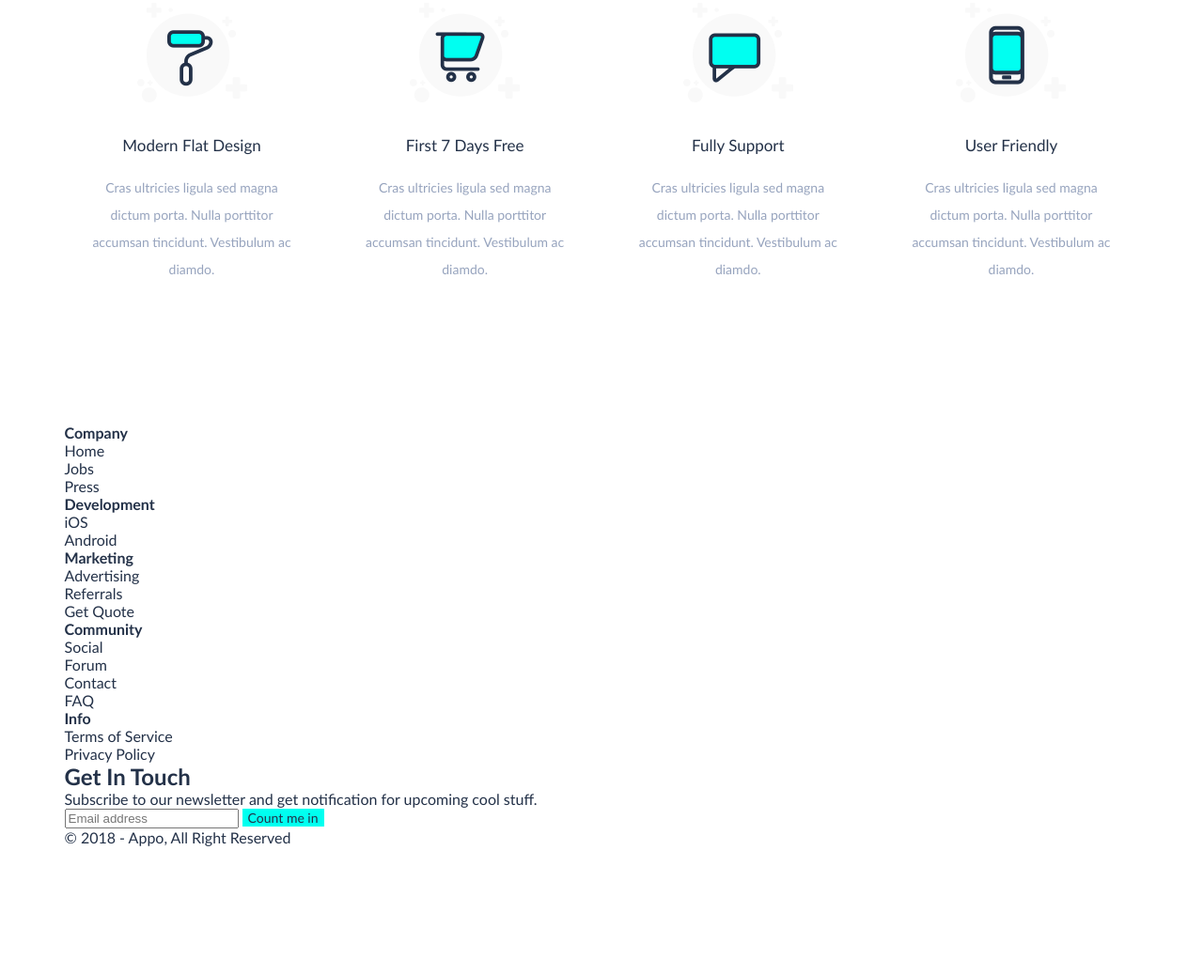
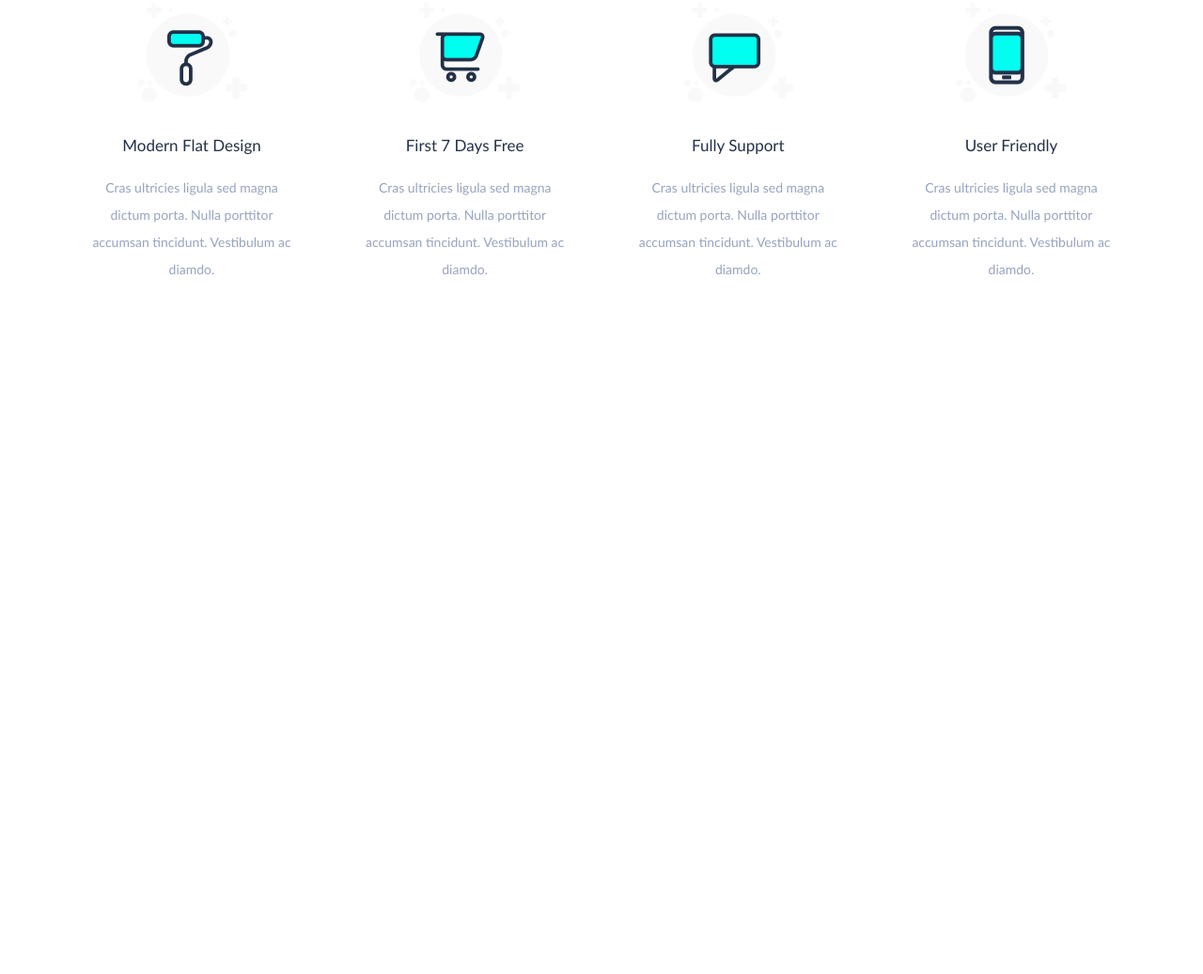
Before and after one commit to dhaspal/appo, a plain HTML site: page index.html in a window 1280 px wide. Shown: the part 1171-2208 px from the top of the page at 94% size. After the commit the page ends 1622 px from the top, so only its background shows below. Drawn offline with Linux system fonts and the light colour scheme.

Commit message:
Remove footer section from index.html to streamline layout

```diff
--- a/index.html
+++ b/index.html
@@ -47,36 +47,5 @@
     </div>
   </div>
 </section>
-<footer>
-  <div class="container">
-    <nav class="cols">
-      <div><h4>Company</h4><ul><li><a href="#home">Home</a></li><li><a href="#touch">Jobs</a></li><li><a href="#touch">Press</a></li></ul></div>
-      <div><h4>Development</h4><ul><li><a href="#touch">iOS</a></li><li><a href="#touch">Android</a></li></ul></div>
-      <div><h4>Marketing</h4><ul><li><a href="#touch">Advertising</a></li><li><a href="#touch">Referrals</a></li><li><a href="#touch">Get Quote</a></li></ul></div>
-      <div><h4>Community</h4><ul><li><a href="#touch">Social</a></li><li><a href="#touch">Forum</a></li><li><a href="#touch">Contact</a></li><li><a href="#touch">FAQ</a></li></ul></div>
-      <div><h4>Info</h4><ul><li><a href="#touch">Terms of Service</a></li><li><a href="#touch">Privacy Policy</a></li></ul></div>
-    </nav>
-    <div class="touch" id="touch">
-      <h2>Get In Touch</h2>
-      <p>Subscribe to our newsletter and get notification for upcoming cool stuff.</p>
-      <div class="sub">
-        <input type="email" placeholder="Email address" aria-label="Email address">
-        <button class="btn btn-cyan" type="button">Count me in</button>
-      </div>
-    </div>
-  </div>
-  <div class="bottom">
-    <div class="container">
-      <span>&copy; 2018 - Appo, All Right Reserved</span>
-      <div class="social">
-        <a href="#touch" aria-label="Facebook"><img alt="" src="assets/images/image-25.png"></a>
-        <a href="#touch" aria-label="Twitter"><img alt="" src="assets/images/image-26.png"></a>
-        <a href="#touch" aria-label="Dribbble"><img alt="" src="assets/images/image-27.png"></a>
-        <a href="#touch" aria-label="Google+"><img alt="" src="assets/images/image-28.png"></a>
-        <a href="#touch" aria-label="YouTube"><img alt="" src="assets/images/image-29.png"></a>
-      </div>
-    </div>
-  </div>
-</footer>
 </body>
 </html>
```
